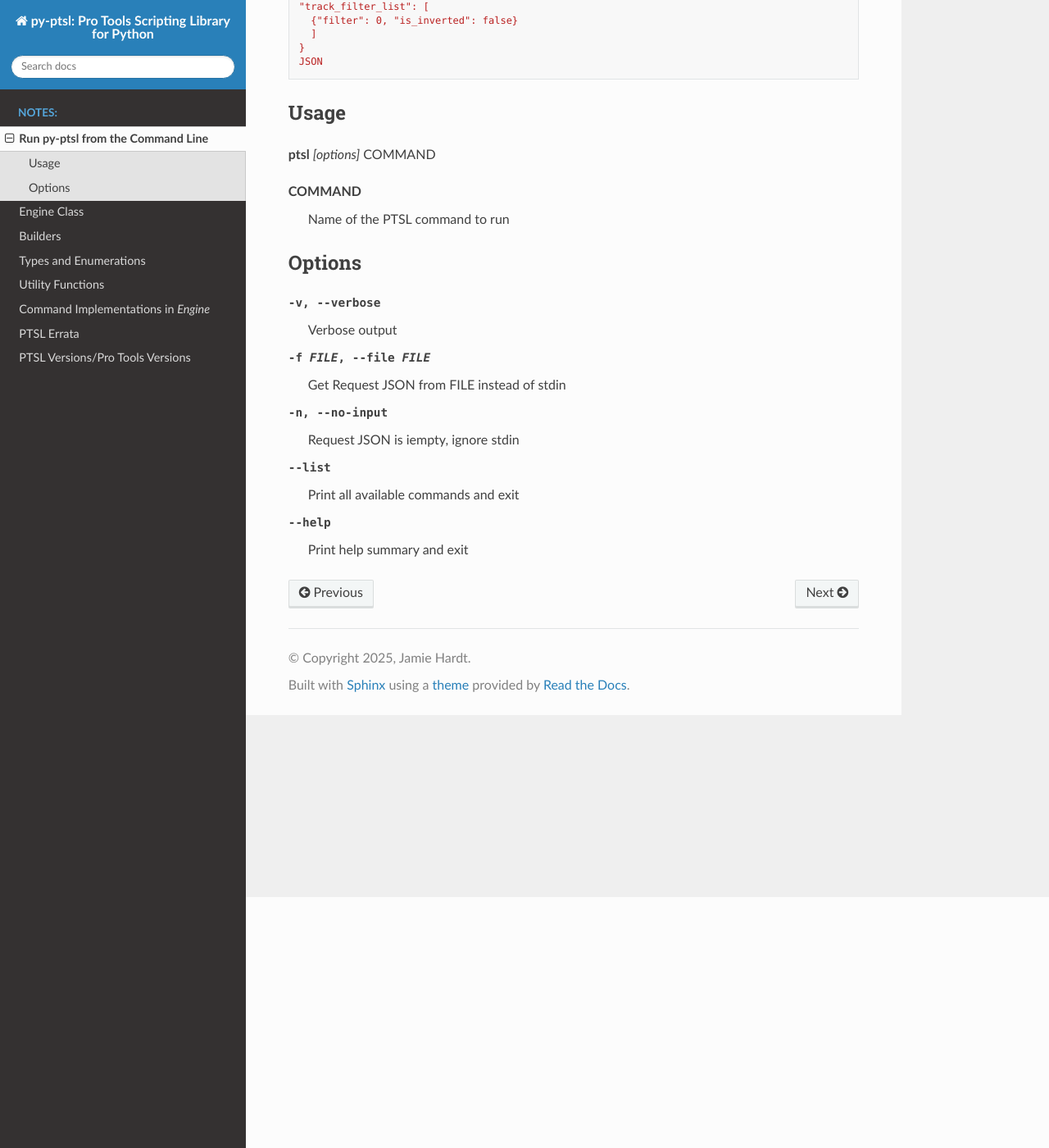
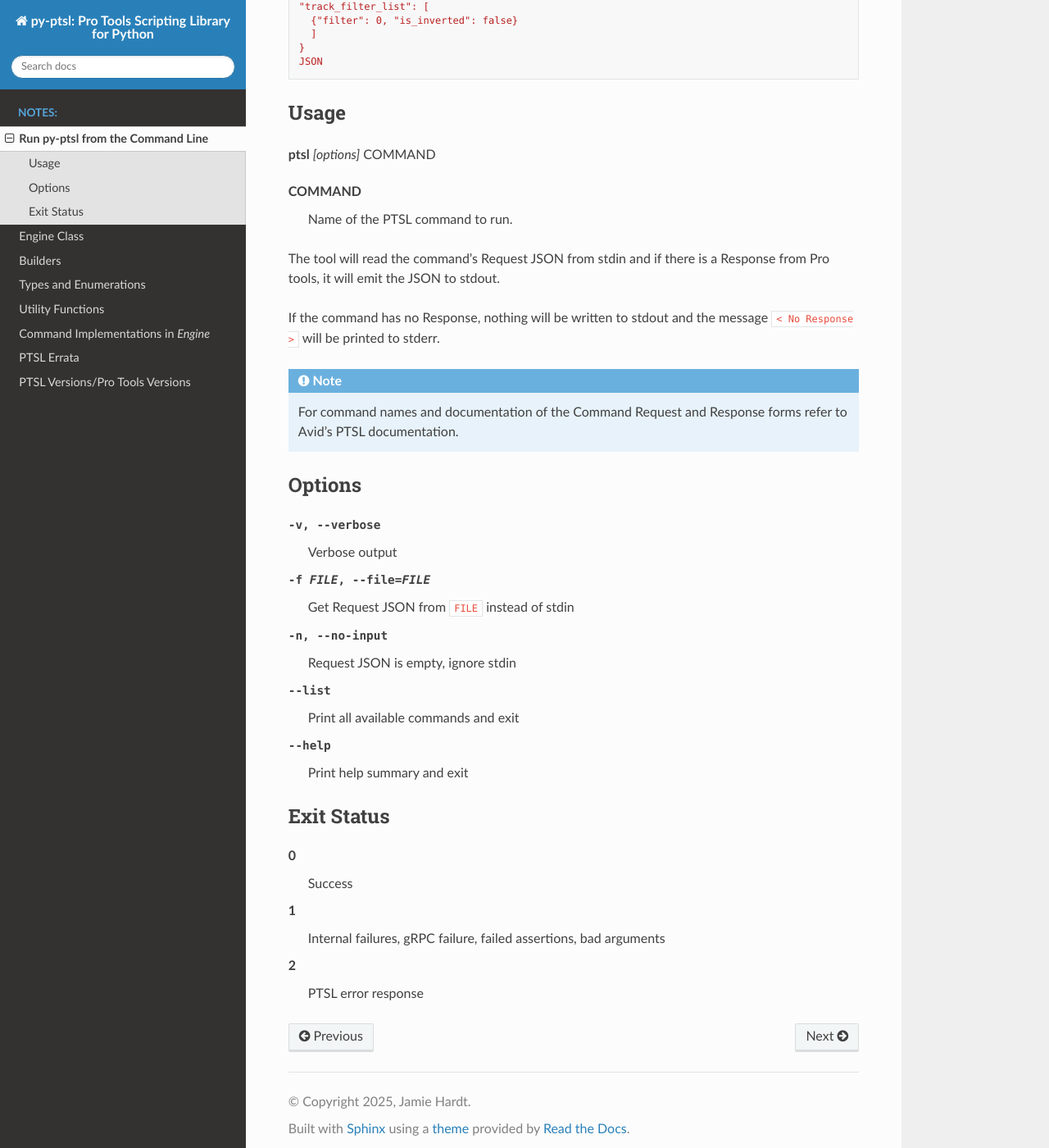
Before and after one commit to iluvcapra/py-ptsl, a Sphinx documentation site: the page built from docs/source/command.rst, in a window 1280 px wide and 1400 px high, scrolled down 306 px. Shown: the whole window at 82% size. Built offline with Sphinx 7.4.7 and the Read the Docs theme 3.1.0, drawn with Linux system fonts in a browser that asks for light colours.

Commit message:
Documentation and cleaning up exit statuses

```diff
--- a/docs/source/command.rst
+++ b/docs/source/command.rst
@@ -21,18 +21,42 @@ Usage
 
 **ptsl** *[options]* COMMAND
 
-COMMAND
-  Name of the PTSL command to run
+**COMMAND**
+  Name of the PTSL command to run.
+
+The tool will read the command's Request JSON from stdin and if there is a
+Response from Pro tools, it will emit the JSON to stdout.
+
+If the command has no Response, nothing will be written to stdout and the
+message ``< No Response >`` will be printed to stderr.
+
+.. note::
+  For command names and documentation of the Command Request and Response forms
+  refer to Avid's PTSL documentation.
+
 
 Options
 ~~~~~~~
 
 -v, --verbose   Verbose output
 
--f FILE, --file FILE    Get Request JSON from FILE instead of stdin
+-f FILE, --file=FILE    Get Request JSON from ``FILE`` instead of stdin
 
--n, --no-input   Request JSON is iempty, ignore stdin
+-n, --no-input   Request JSON is empty, ignore stdin
 
 --list    Print all available commands and exit
 
---help  Print help summary and exit
+--help    Print help summary and exit
+
+
+Exit Status
+~~~~~~~~~~~
+
+0
+  Success
+
+1
+  Internal failures, gRPC failure, failed assertions, bad arguments
+
+2
+  PTSL error response
```
Also changed, not shown: 1 other file.
